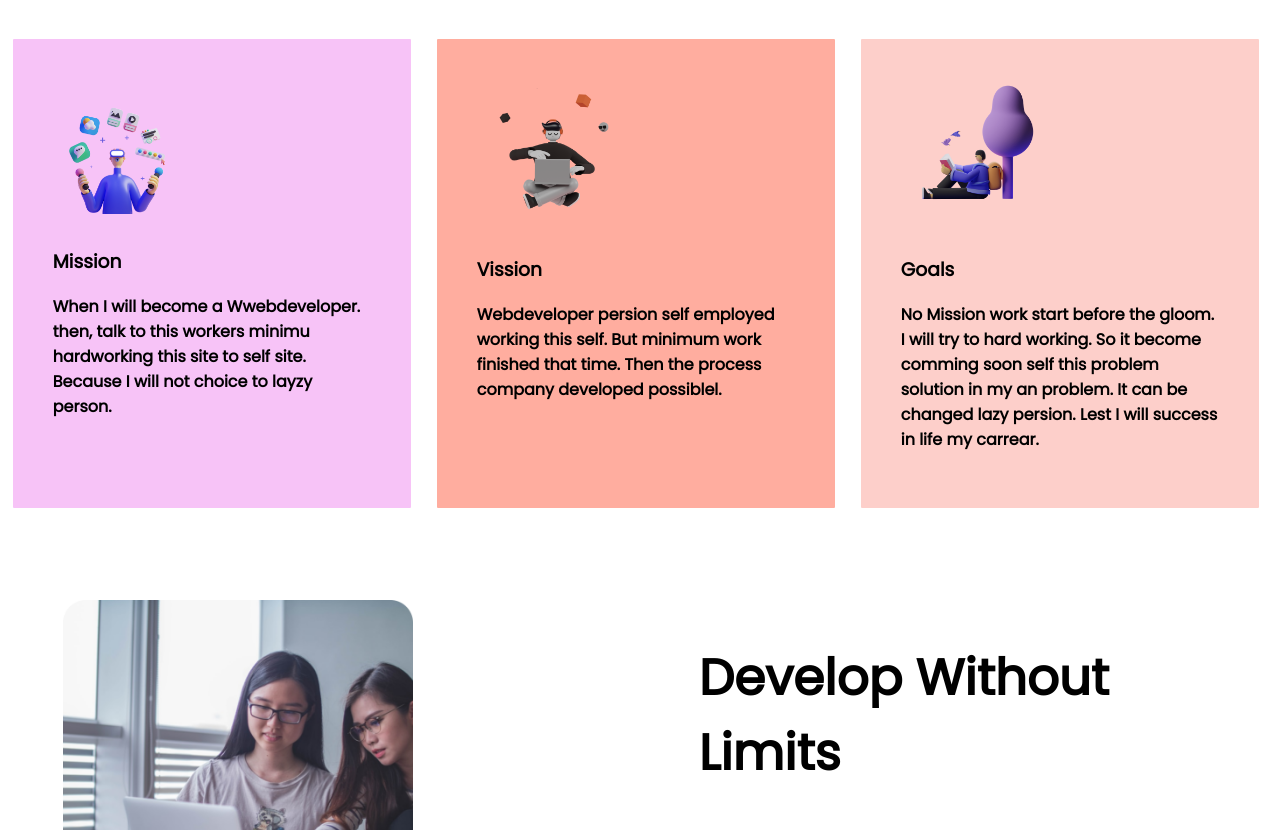
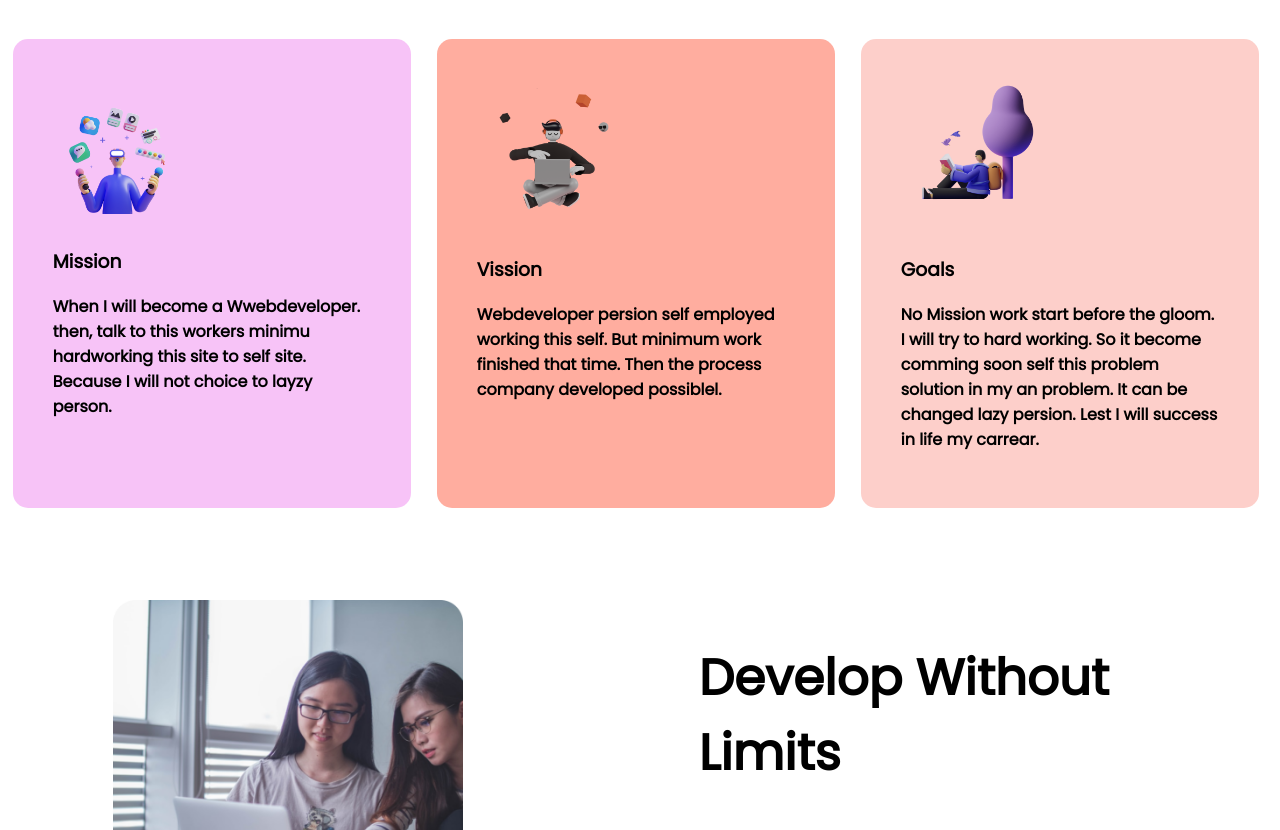
Before and after one commit to AzmatAli1/my-portfolio, a plain HTML site: page index.html in a window 1280 px wide. Shown: the part 744-1574 px from the top of the page. Drawn offline with Linux system fonts and the light colour scheme.

Commit message:
my portfolio

```diff
--- a/style.css
+++ b/style.css
@@ -21,6 +21,7 @@ h1{
 .half-width img{
     width: 400px;
     height: auto;
+    padding-left: 50px;
     padding-right: 2%;
 }
 .link-button{
@@ -41,8 +42,8 @@ h1{
     width: 29%;
     margin-left: 1%;
     margin-right: 1%;
-    border-radius: 1px;
-    padding-left: 1px;
+    border-radius: 15px;
+    padding-left: 50px;
     border-left: 1px;
 }
 .class-item img{
```
